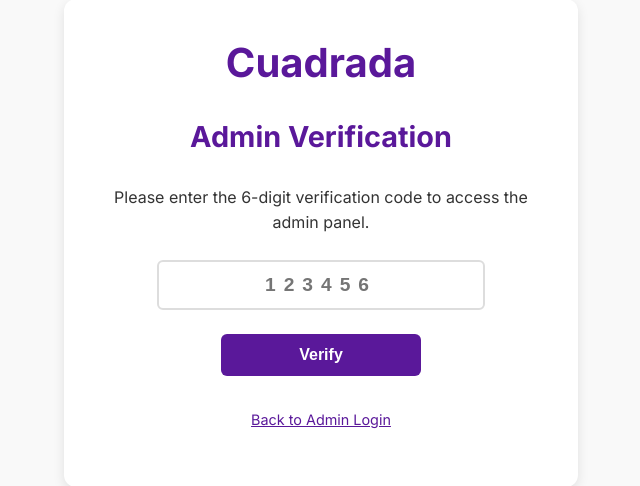
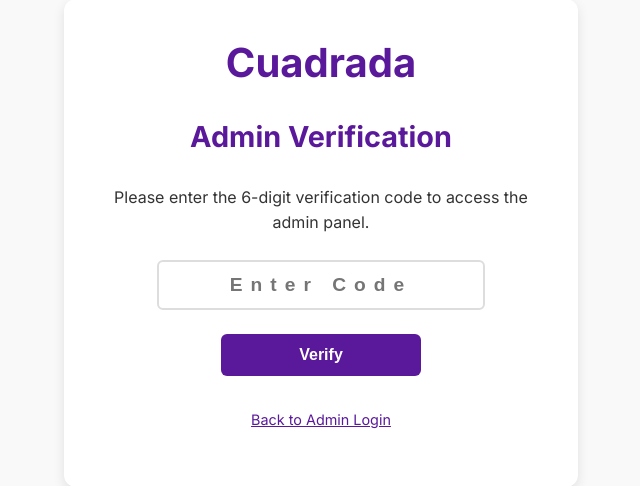
Before and after one commit to SampleBias/cuadrada, a Flask app: template templates/admin_verify.html in a window 1280 px wide. Shown: the part 157-643 px from the top of the page, without its empty margins (319-959 px from the left). Run offline with Flask 3, Linux system fonts and the light colour scheme; the template is opened without the code that fills it, so the values that code supplies are empty.

Commit message:
updated for admin panel

```diff
--- a/templates/admin_verify.html
+++ b/templates/admin_verify.html
@@ -138,7 +138,7 @@
         <form method="post" action="{{ url_for('admin_verify') }}">
             <div class="form-group">
                 <input type="text" name="code" class="form-control"
-                       placeholder="123456" maxlength="6" autocomplete="off"
+                       placeholder="Enter Code" maxlength="6" autocomplete="off"
                        inputmode="numeric" pattern="[0-9]{6}" required>
             </div>
 
```
